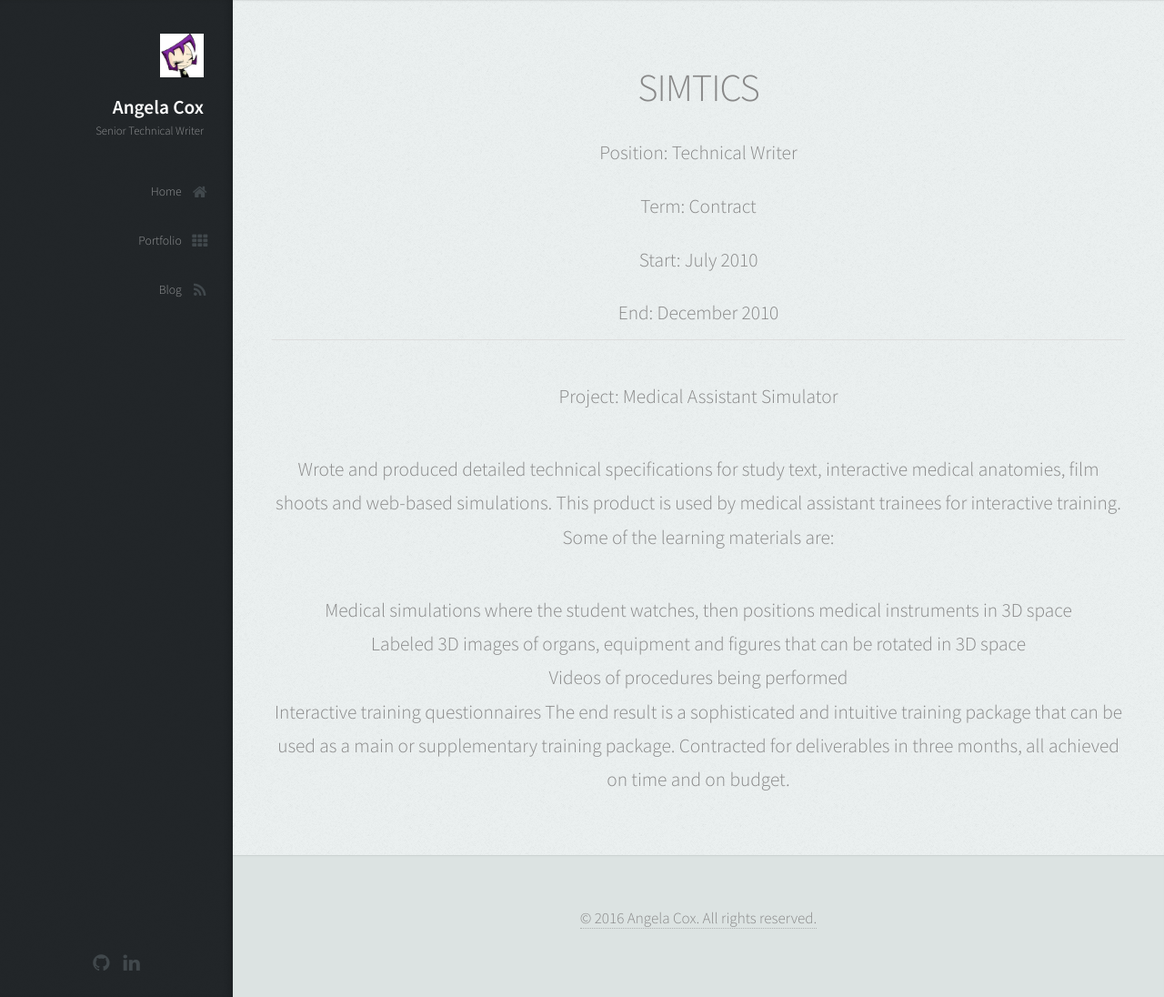
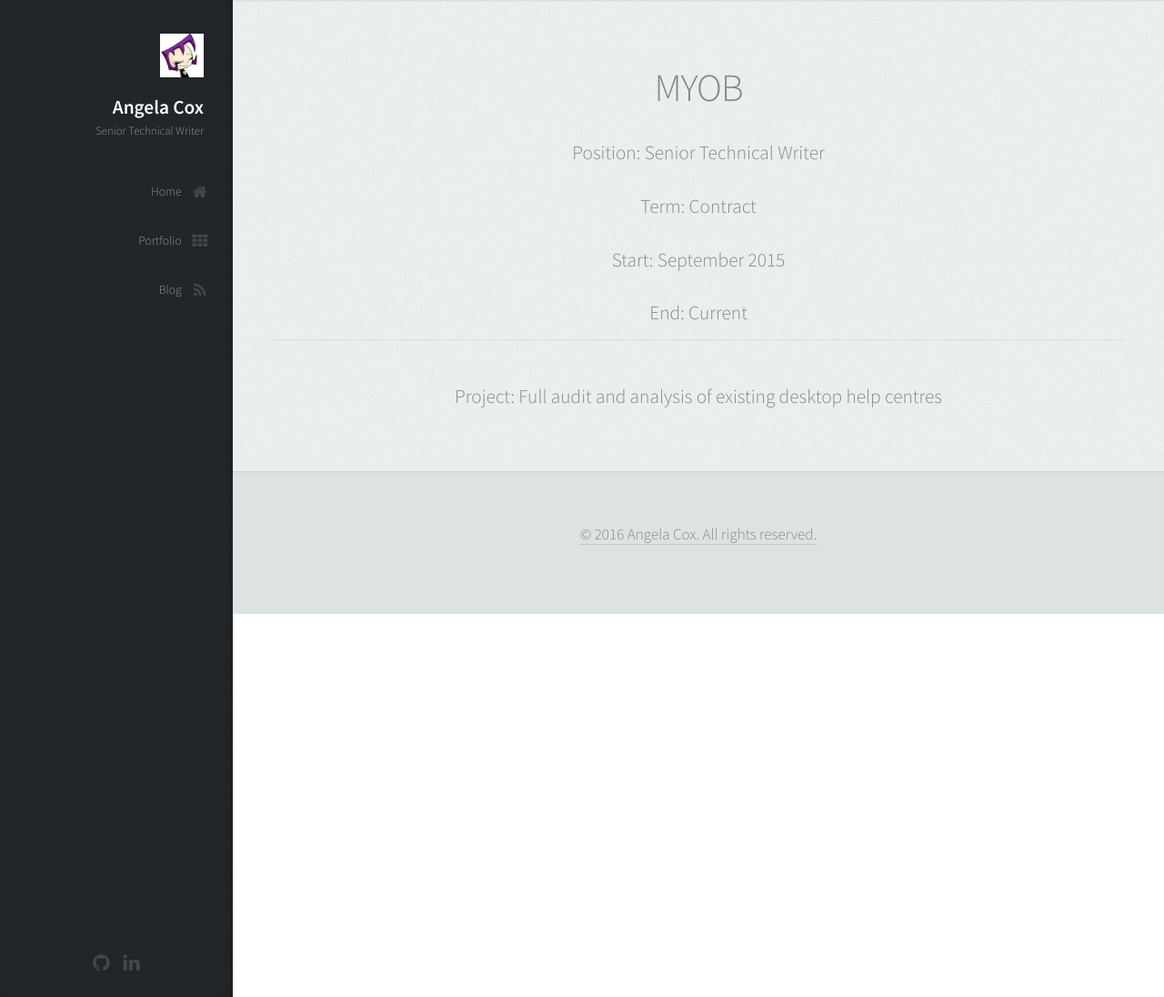
Before and after one commit to AngelaCox/UX-Portfolio, a Jekyll site: the page built from _roles/simtics.md, in a window 1280 px wide and 1096 px high. Shown: the whole window at 91% size. Built offline with Jekyll 4.4.1, drawn with Linux system fonts in a browser that asks for light colours; nearby versions of some CDN libraries; library files that are not in the unit come from our copies.

Commit message:
cool as bro

```diff
--- a/_roles/simtics.md
+++ b/_roles/simtics.md
@@ -1,20 +1,11 @@
 ---
 layout: role
-company:  SIMTICS
-position: Technical Writer
+company:  MYOB
+position: Senior Technical Writer
 thumbnail: images/MYOB.jpg
 term: Contract
-term_start: July 2010
-term_end: December 2010
+term_start: September 2015
+term_end: Current
 ---
 
-Project: Medical Assistant Simulator
-
-Wrote and produced detailed technical specifications for study text, interactive medical anatomies, film shoots and web-based simulations.
-This product is used by medical assistant trainees for interactive training. Some of the learning materials are:
-* Medical simulations where the student watches, then positions medical instruments in 3D space
-* Labeled 3D images of organs, equipment and figures that can be rotated in 3D space
-* Videos of procedures being performed
-* Interactive training questionnaires
-The end result is a sophisticated and intuitive training package that can be used as a main or supplementary training package.
-Contracted for deliverables in three months, all achieved on time and on budget.
+Project: Full audit and analysis of existing desktop help centres
```
Also changed, not shown: _roles/myob.md (+17 -5 lines).
